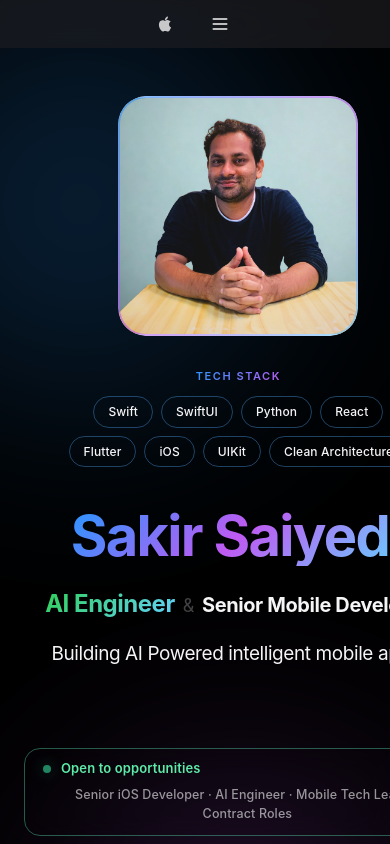
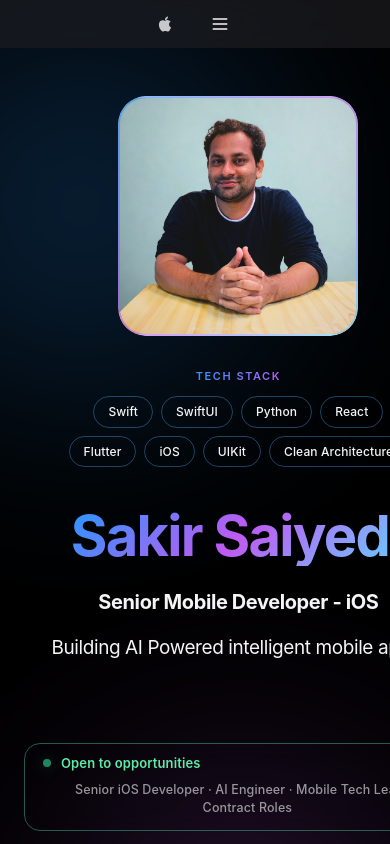
Before and after one commit to shaqir/sakir-portfolio-website, a React (Vite) app: page / in a window 390 px wide. Shown: the top 844 px of the page. Built offline with nearby package versions, Linux system fonts and the light colour scheme.

Commit message:
feat: change hero subhead to 'Senior Mobile Developer - iOS'

```diff
--- a/src/sections/Hero.jsx
+++ b/src/sections/Hero.jsx
@@ -25,9 +25,7 @@ export default function Hero() {
           </h1>
 
           <p className="hero__subhead" style={{ animationDelay: '0.35s' }}>
-            <span className="hero__role hero__role--ai">AI Engineer</span>
-            <span className="hero__role-amp">&</span>
-            <span className="hero__role hero__role--mobile">Senior Mobile Developer</span>
+            <span className="hero__role hero__role--mobile">Senior Mobile Developer - iOS</span>
           </p>
 
           <p className="hero__tagline" style={{ animationDelay: '0.5s' }}>
```
